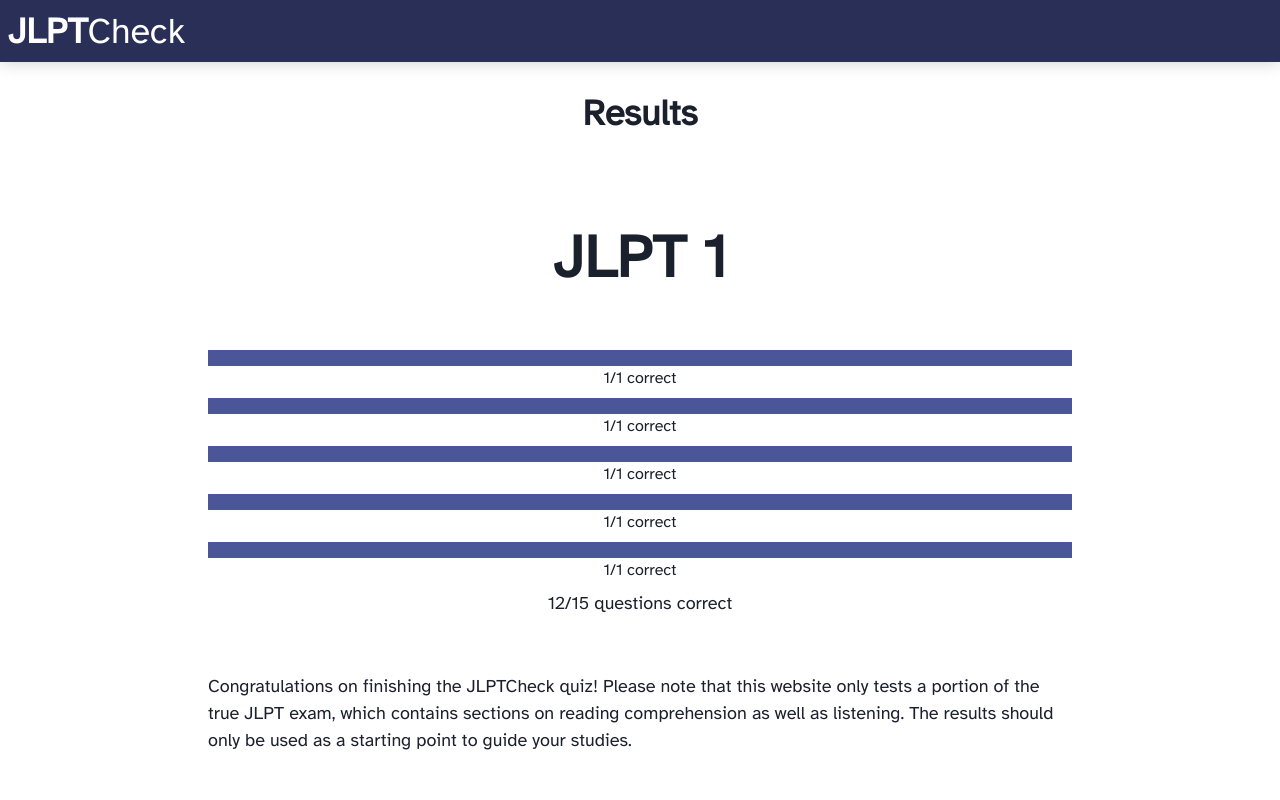
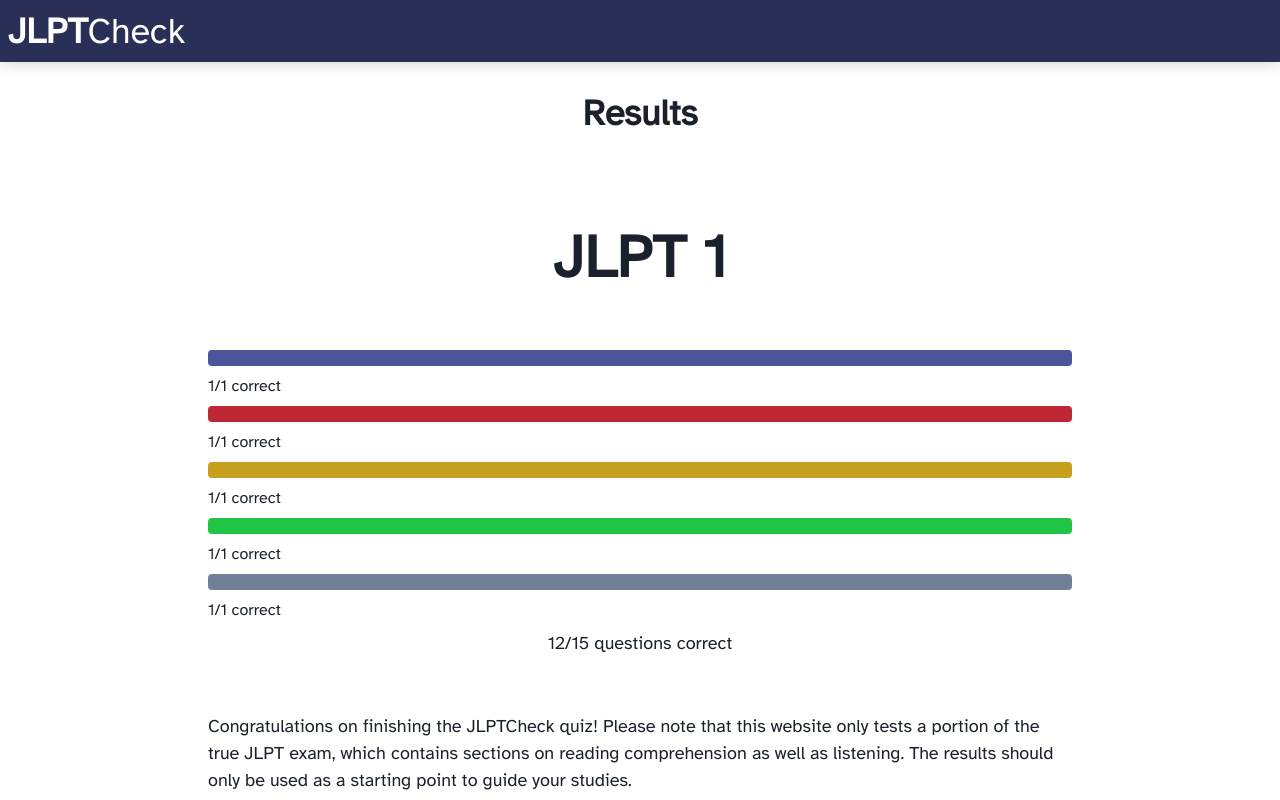
Before and after one commit to christopherliu830/jlpt-check, a Next.js app in the folder packages/web/: page /results in a window 1280 px wide. Shown: the top 800 px of the page. Built offline with nearby package versions, Linux system fonts and the light colour scheme.

Commit message:
results, theming

```diff
--- /dev/null
+++ b/packages/web/src/components/AnimatedProgress/AnimatedProgress.tsx
@@ -0,0 +1,42 @@
+import { Box, BoxProps, getToken, useTheme } from '@chakra-ui/react';
+import { useEffect, useState } from 'react';
+
+export type AnimatedProgressBarProps = BoxProps & {
+  value: number;
+  delay?: number;
+  max?: number;
+  colorScheme?: string;
+};
+
+export function AnimatedProgressBar({ value, colorScheme, delay = 0, max = 1, ...rest }: AnimatedProgressBarProps) {
+  const [animatedValue, setAnimatedValue] = useState(0);
+  const theme = useTheme();
+  const color = colorScheme ?? theme.components.Progress.defaultProps.colorScheme;
+
+  const fill = getToken('colors', `${color}.500`)(theme);
+  const background = getToken('colors', `${color}.50`)(theme);
+
+  useEffect(() => {
+    const handle = setTimeout(() => {
+      setAnimatedValue(value);
+    }, delay * 1000);
+    return () => clearTimeout(handle);
+  }, [delay, value]);
+  return (
+    <>
+      <Box bg={background} height={4} borderRadius={4} {...rest}>
+        <Box
+          borderRadius={4}
+          sx={{
+            width: '100%',
+            height: '100%',
+            transformOrigin: 'left',
+            transition: 'transform 2s',
+            transform: `scaleX(${animatedValue / max})`,
+            bg: fill,
+          }}
+        ></Box>
+      </Box>
+    </>
+  );
+}
--- a/packages/web/src/components/Results/Results.tsx
+++ b/packages/web/src/components/Results/Results.tsx
@@ -4,37 +4,7 @@ import { animate, motion, useMotionValue } from 'framer-motion';
 import React, { useEffect, useState } from 'react';
 
 import Link from 'next/link';
-
-function ResultsBar({ value, delay }: { value: number; delay: number }) {
-  const [animatedValue, setAnimatedValue] = useState(0);
-  const theme = useTheme();
-  const background = getToken('colors', `${theme.components.Progress.defaultProps.colorScheme}.500`)(theme);
-
-  useEffect(() => {
-    const handle = setTimeout(() => {
-      setAnimatedValue(value);
-    }, delay * 1000);
-    return () => clearTimeout(handle);
-  }, [delay, value]);
-  return (
-    <>
-      <Box bg="violet.50" height={4}>
-        <Box
-          my={2}
-          sx={{
-            width: '100%',
-            height: '100%',
-            transformOrigin: 'left',
-            transition: 'transform 2s',
-            transform: `scaleX(${animatedValue})`,
-            bg: background,
-          }}
-        ></Box>
-      </Box>
-      <Box textAlign="center">1/1 correct</Box>
-    </>
-  );
-}
+import { AnimatedProgressBar } from 'components/AnimatedProgress/AnimatedProgress';
 
 export function Results() {
   const jlptMotionValue = useMotionValue(0);
@@ -61,19 +31,24 @@ export function Results() {
           JLPT {jlpt}
         </Text>
         <FadeInView open delay={0.4}>
-          <ResultsBar value={1} delay={0.6} />
+          <AnimatedProgressBar my={2} value={1} delay={0.6} />
+          <Box>1/1 correct</Box>
         </FadeInView>
         <FadeInView open delay={0.6}>
-          <ResultsBar value={1} delay={0.8} />
+          <AnimatedProgressBar colorScheme="salmon" my={2} value={1} delay={0.8} />
+          <Box>1/1 correct</Box>
         </FadeInView>
         <FadeInView open delay={0.8}>
-          <ResultsBar value={1} delay={1.0} />
+          <AnimatedProgressBar colorScheme="yellow" my={2} value={1} delay={1.0} />
+          <Box>1/1 correct</Box>
         </FadeInView>
         <FadeInView open delay={1.2}>
-          <ResultsBar value={1} delay={1.2} />
+          <AnimatedProgressBar colorScheme="green" my={2} value={1} delay={1.2} />
+          <Box>1/1 correct</Box>
         </FadeInView>
         <FadeInView open delay={1.4}>
-          <ResultsBar value={1} delay={1.4} />
+          <AnimatedProgressBar colorScheme="gray" my={2} value={1} delay={1.4} />
+          <Box>1/1 correct</Box>
         </FadeInView>
         <FadeInView open delay={1.6}>
           <Box fontSize="lg" textAlign="center" m={2}>
--- a/packages/web/src/theme/colors.ts
+++ b/packages/web/src/theme/colors.ts
@@ -11,7 +11,46 @@ export const violet = {
   700: '#292f56',
   800: '#181c36',
   900: '#060817',
-}
+};
+
+export const green = {
+  50: '#e1fee7',
+  100: '#b8f5c7',
+  200: '#8feea5',
+  300: '#64e683',
+  400: '#3adf61',
+  500: '#20c547',
+  600: '#159936',
+  700: '#0b6d26',
+  800: '#024315',
+  900: '#001801',
+};
+
+export const salmon = {
+  50: '#ffe7e9',
+  100: '#f6bdc3',
+  200: '#eb949c',
+  300: '#e16a75',
+  400: '#d8414e',
+  500: '#be2834',
+  600: '#951e29',
+  700: '#6b141d',
+  800: '#420a10',
+  900: '#1c0004',
+};
+
+export const yellow = {
+  50: '#fff7de',
+  100: '#f6e8b7',
+  200: '#efd88e',
+  300: '#e7c963',
+  400: '#e0b938',
+  500: '#c7a01f',
+  600: '#9a7c16',
+  700: '#6e590d',
+  800: '#433503',
+  900: '#191200',
+};
 
 export const purple = {
   50: '#ecefff',
@@ -24,7 +63,7 @@ export const purple = {
   700: '#292f56',
   800: '#181c36',
   900: '#060817',
-}
+};
 
 export const blue = {
   50: '#e2f4ff',
@@ -37,4 +76,4 @@ export const blue = {
   700: '#164167',
   800: '#072740',
   900: '#000e1b',
-}
+};
--- a/packages/web/src/theme/theme.ts
+++ b/packages/web/src/theme/theme.ts
@@ -1,5 +1,5 @@
 import { extendTheme, withDefaultColorScheme } from '@chakra-ui/react';
-import { violet } from './colors';
+import { green, salmon, violet, yellow } from './colors';
 
 // Component Extensions
 import { BlankSpace } from './components/blank-space';
@@ -13,6 +13,9 @@ export const theme = extendTheme(
   {
     colors: {
       violet,
+      salmon,
+      yellow,
+      green,
     },
     fonts: {
       body: `'Atkinson Hyperlegible', "ヒラギノ角ゴ Pro W3","Hiragino Kaku Gothic Pro","ＭＳ Ｐゴシック", "MS Gothic", sans-serif`,
--- /dev/null
+++ b/packages/web/src/utils/math.ts
@@ -0,0 +1,6 @@
+export function shuffle<T>(array: Array<T>) {
+  for (let i = array.length - 1; i > 0; i--) {
+    const j = Math.floor(Math.random() * (i + 1));
+    [array[i], array[j]] = [array[j], array[i]];
+  }
+}
```
Also changed, not shown: packages/web/src/components/Sun/Sun.tsx (+14 -11 lines), packages/web/src/pages/quiz.tsx (+47 -24 lines), packages/web/src/theme/components/sun.ts (+6 -3 lines).
